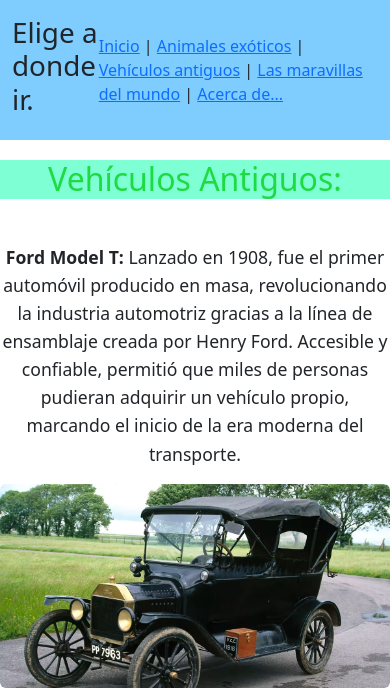
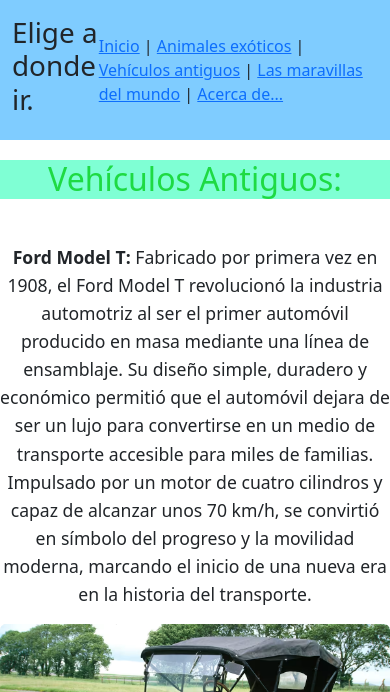
Before and after one commit to DeLaCruzSergioRene/maravillas2, a Flask app: page /veh in a window 390 px wide. Shown: the top 692 px of the page. Run offline with Flask 3, Linux system fonts and the light colour scheme; grey boxes are pictures that could not be loaded.

Commit message:
casi terminado

```diff
--- a/templates/vehiculos.html
+++ b/templates/vehiculos.html
@@ -5,7 +5,7 @@
         <div class="row align-items-center my-4">
         <div class="col-md-6">
             <p class="texto-parrafo">
-                <strong>Ford Model T:</strong> Lanzado en 1908, fue el primer automóvil producido en masa, revolucionando la industria automotriz gracias a la línea de ensamblaje creada por Henry Ford. Accesible y confiable, permitió que miles de personas pudieran adquirir un vehículo propio, marcando el inicio de la era moderna del transporte.
+                <strong>Ford Model T:</strong> Fabricado por primera vez en 1908, el Ford Model T revolucionó la industria automotriz al ser el primer automóvil producido en masa mediante una línea de ensamblaje. Su diseño simple, duradero y económico permitió que el automóvil dejara de ser un lujo para convertirse en un medio de transporte accesible para miles de familias. Impulsado por un motor de cuatro cilindros y capaz de alcanzar unos 70 km/h, se convirtió en símbolo del progreso y la movilidad moderna, marcando el inicio de una nueva era en la historia del transporte.
             </p>
         </div>
         <div class="col-md-6 text-center">
@@ -20,8 +20,41 @@
     </div>
     <div class="col-md-6">
         <p class="texto-parrafo">
-            <strong>Rolls-Royce Silver Ghost:</strong> Presentado en 1906, es considerado uno de los automóviles más lujosos y confiables de su época. Su nombre proviene de la suavidad y silencio de su marcha, que lo hacían parecer un “fantasma plateado”. Simboliza elegancia, precisión y la excelencia británica en ingeniería.
+            <strong>Rolls-Royce Silver Ghost:</strong> Presentado en 1906, este vehículo consolidó la reputación de Rolls-Royce como fabricante de autos de lujo y confiabilidad absoluta. Con un motor de seis cilindros y una conducción tan suave que le valió el apodo de “Fantasma Plateado”, el Silver Ghost era sinónimo de elegancia, silencio y perfección mecánica. Su estructura artesanal y acabados meticulosos reflejaban la obsesión por la calidad de la marca británica, convirtiéndolo en una joya del automovilismo clásico y un referente de lujo atemporal.
         </p>
     </div>
 </div>
+
+    <div class="row align-items-center my-4">
+        <div class="col-md-6">
+            <p class="texto-parrafo">
+                <strong>Volkswagen Beetle 1938:</strong> Diseñado originalmente por Ferdinand Porsche, el Volkswagen Beetle —conocido popularmente como el “Escarabajo”— nació con la idea de ser un coche económico, resistente y fácil de mantener. Su silueta redondeada, su motor trasero y su durabilidad lo convirtieron en un icono mundial. A lo largo de las décadas, el Beetle trascendió generaciones y fronteras, adaptándose a distintos contextos históricos sin perder su esencia. Es considerado uno de los autos más queridos y reconocibles de la historia.
+            </p>
+        </div>
+        <div class="col-md-6 text-center">
+            <img src="static/Volkswagen_Beetle_1938.png" class="img-fluid rounded" alt="Auto antiguo Volkswagen Beetle 1938.">
+        </div>
+    </div>
+
+    <div class="row align-items-center my-4">
+    <div class="col-md-6 text-center">
+        <img src="static/Chevrolet_Bel_Air_1957.png" class="img-fluid rounded" alt="Auto antiguo Chevrolet Bel Air 1957.">
+    </div>
+    <div class="col-md-6">
+        <p class="texto-parrafo">
+            <strong>Chevrolet Bel Air 1957:</strong> Representa la elegancia y el optimismo del diseño automotriz estadounidense de los años 50. Con su distintiva parrilla cromada, sus aletas traseras y su estilo aerodinámico, el Bel Air se convirtió en símbolo del auge económico y cultural de la época. Su potente motor V8 ofrecía un rendimiento notable para su tiempo, mientras que su interior espacioso y decorado reflejaba el lujo accesible que Chevrolet promovía. Hoy es un clásico codiciado por coleccionistas y amantes del diseño retro.
+        </p>
+    </div>
+</div>
+
+    <div class="row align-items-center my-4">
+        <div class="col-md-6">
+            <p class="texto-parrafo">
+                <strong>Mercedes-Benz 300 SL Gullwing:</strong> Lanzado en 1954, destacó por sus icónicas puertas en forma de “alas de gaviota” y por ser el primer automóvil de producción con inyección directa de combustible. Su diseño deportivo y aerodinámico, junto a su motor de seis cilindros en línea capaz de alcanzar más de 240 km/h, lo convirtió en el auto más rápido de su tiempo. El 300 SL no solo impresionó por su desempeño, sino también por su elegancia y exclusividad, consolidándose como una obra maestra del automovilismo alemán.
+            </p>
+        </div>
+        <div class="col-md-6 text-center">
+            <img src="static/Mercedes_Benz_300_SL_Gullwing.png" class="img-fluid rounded" alt="Auto antiguo Mercedes-Benz 300 SL Gullwing.">
+        </div>
+    </div>
 {% endblock %}
```
Also changed, not shown: static/Chevrolet_Bel_Air_1957.png (added), static/Mercedes_Benz_300_SL_Gullwing.png (added), static/Volkswagen_Beetle_1938.png (added).
